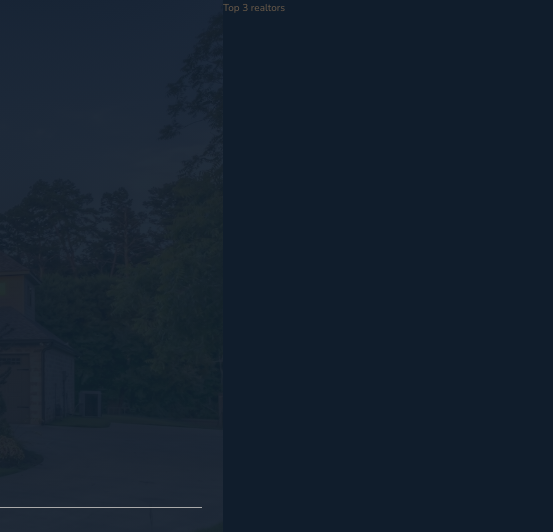
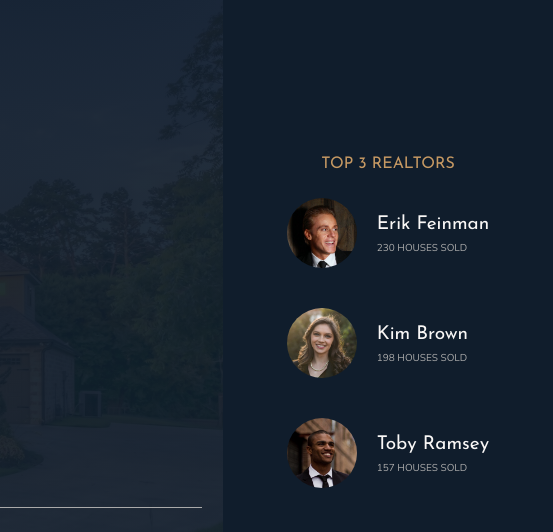
Before and after one commit to KadirZukorlic/nexter, a website: page index.html in a window 1280 px wide. Shown: the top 532 px of the page, 727-1280 px from the left. Drawn offline with nearby package versions, Linux system fonts and the light colour scheme.

Commit message:
Header finished

```diff
--- a/index.html
+++ b/index.html
@@ -31,7 +31,27 @@
         </header>
 
         <div class="realtors">
-            Top 3 realtors
+            <h3 class="heading-3">Top 3 Realtors</h3>
+            <div class="realtors__list">
+                <img src="img/realtor-1.jpeg" alt="Realtor 1" class="realtors__img">
+                <div class="realtors__details">
+                    <h4 class="heading-4 heading-4--light">Erik Feinman</h4>
+                    <p class="realtors__sold">230 houses sold</p>
+                </div>
+
+                <img src="img/realtor-2.jpeg" alt="Realtor 2" class="realtors__img">
+                <div class="realtors__details">
+                    <h4 class="heading-4 heading-4--light">Kim Brown</h4>
+                    <p class="realtors__sold">198 houses sold</p>
+                </div>
+
+                <img src="img/realtor-3.jpeg" alt="Realtor 3" class="realtors__img">
+                <div class="realtors__details">
+                    <h4 class="heading-4 heading-4--light">Toby Ramsey</h4>
+                    <p class="realtors__sold">157 houses sold</p>
+                </div>
+
+            </div>
         </div>
 
         <section class="features">
--- a/sass/_realtors.scss
+++ b/sass/_realtors.scss
@@ -1,4 +1,34 @@
 .realtors {
     background-color: $color-secondary;
     grid-column: col-start 7 / full-end;
+    padding: 3rem;
+
+    display: grid;
+    grid-row-gap: 2rem;
+
+    justify-content: center;
+    justify-items: center;
+    align-content: center;
+    // text-align: center; //can be used for h3 text
+
+
+    &__list {
+        display: grid;
+        grid-template-columns: min-content max-content;
+        grid-column-gap: 2rem;
+        grid-row-gap: 5vh;
+
+        align-items: center;
+    }
+
+    &__img {
+        width: 7rem;
+        border-radius: 50%;
+        display: block;
+    }
+
+    &__sold {
+        text-transform: uppercase;
+        color: $color-grey-light-2;
+    }
 }
```
Also changed, not shown: css/style.css.
